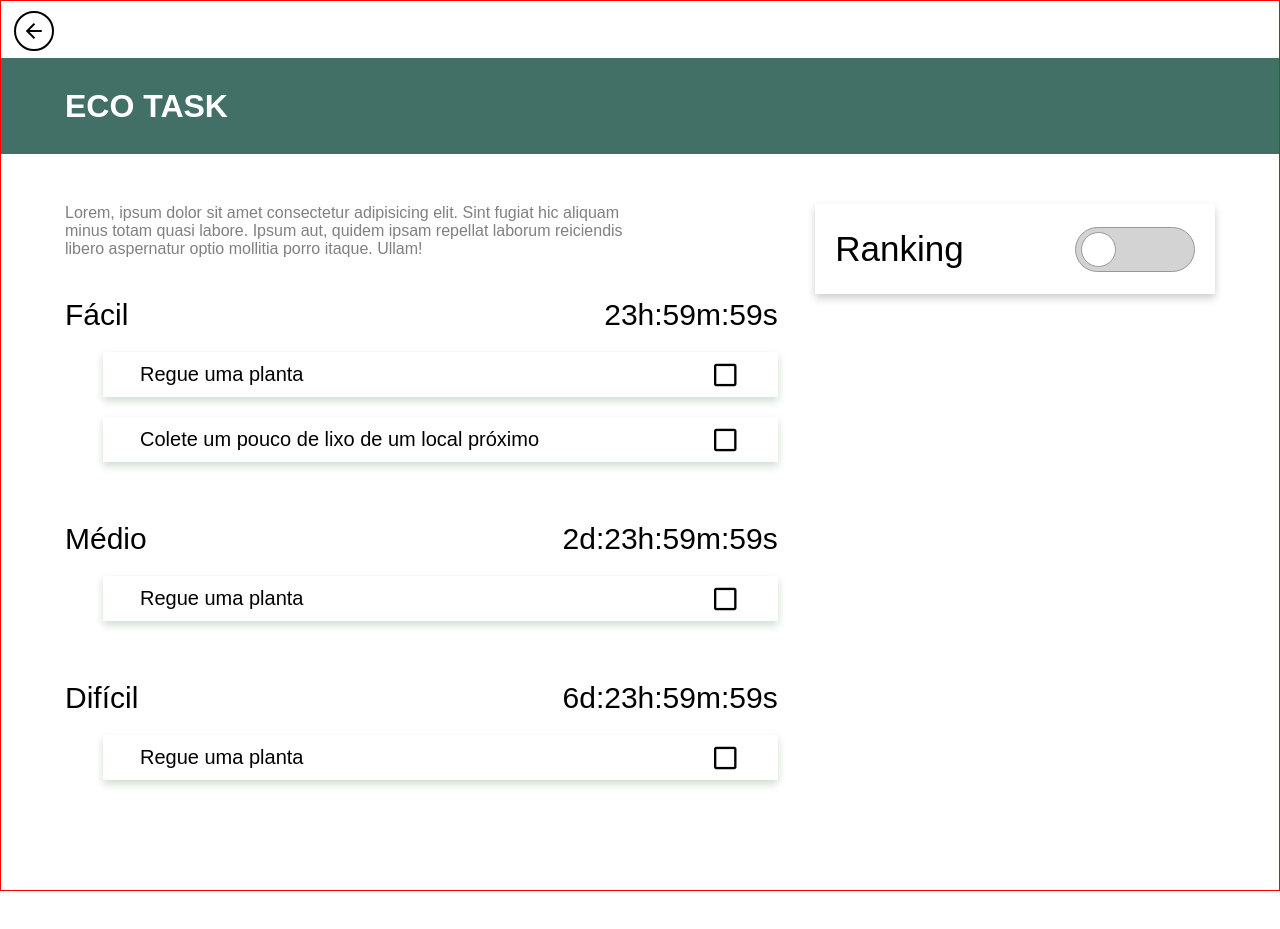
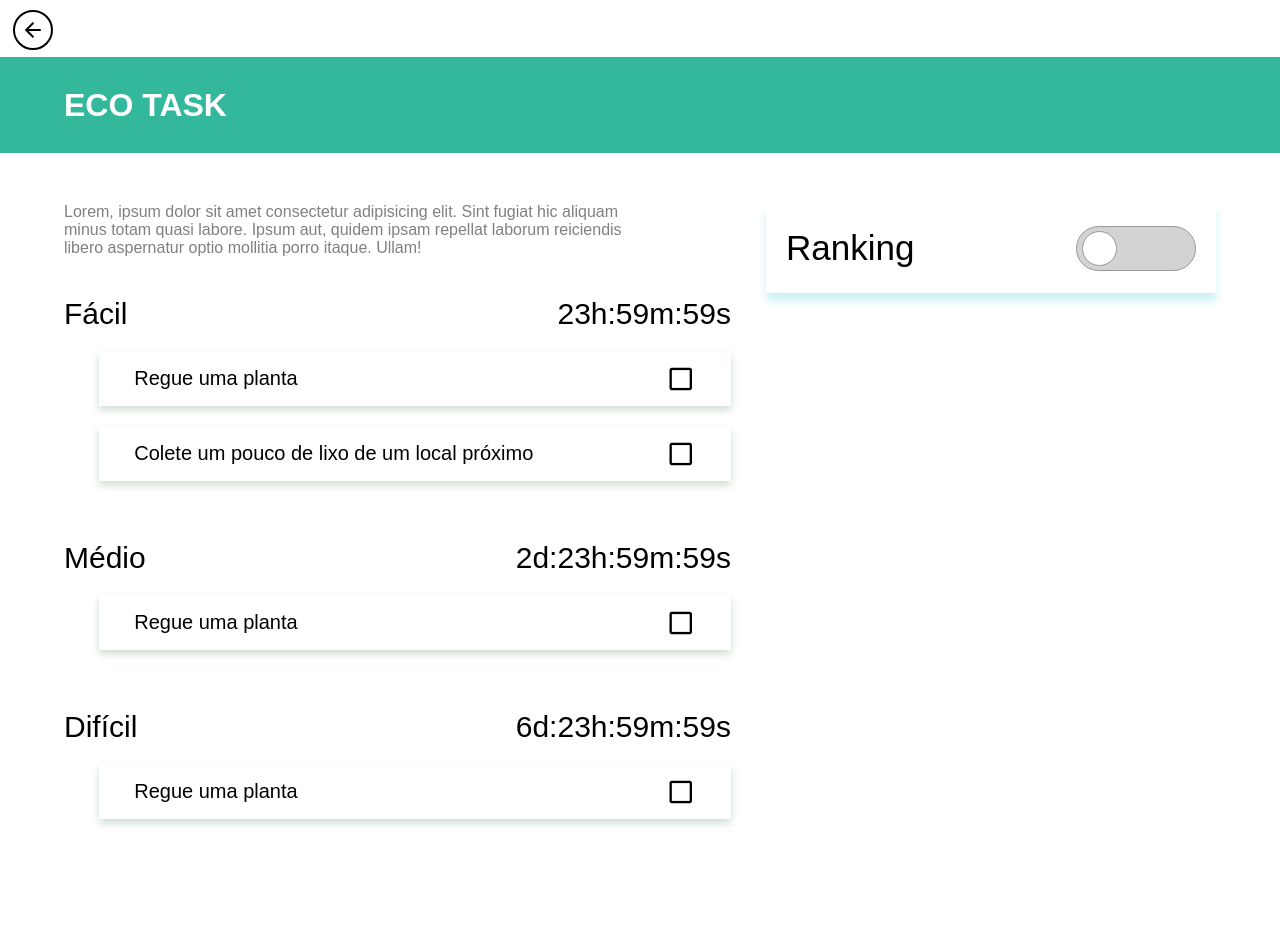
Before and after one commit to Vitorio-Desenvolvedor/App_habito_sustentabilidade, a website: page public/ecoTask.html in a window 1280 px wide. Before the commit the page ends 891 px from the top, so only its background shows below. Drawn offline with nearby package versions, Linux system fonts and the light colour scheme.

Commit message:
fiz correção na pasta ecoTesk

```diff
--- a/public/styles/ecoTask.css
+++ b/public/styles/ecoTask.css
@@ -22,7 +22,6 @@ a:hover {
 .containerEcoTask {
   min-height: 100vh;
   width: 100%;
-  border: 1px solid red;
   overflow-x: hidden;
 }
 .containerEcoTask * {
@@ -31,8 +30,7 @@ a:hover {
 
 .ecoTaskNavbar {
   height: 12vh;
-  background: #427066;
-  flex-direction: row;
+  background: #33b89b; /*--> cor adicionada*/
   flex-flow: column;
   justify-content: space-around;
   margin-bottom: 2vh;
@@ -90,15 +88,15 @@ a:hover {
   flex-flow: column;
 }
 .containerTasksRanking .containerRanking {
-  height: 70vh;
+  height: 55vh;
   flex-direction: column;
 }
 .containerTasksRanking .containerRanking .headerRanking {
   font-size: 35px;
-  box-shadow: 0 4px 8px 0 rgba(0, 0, 0, 0.2);
+  box-shadow: 0 8px 8px 0 rgba(5, 189, 196, 0.2); /*--> ampliando sombra do ranking (de 4px para 8px)*/
   height: 90px;
   align-items: center;
-  width: 400px;
+  width: 450px;
   justify-content: space-between;
   padding: 0 20px;
   -webkit-user-select: none;
@@ -157,8 +155,7 @@ a:hover {
   flex-shrink: 0;
 }
 .containerTasksRanking .containerRanking .ranking .usersRanking .userRanking {
-  box-shadow: 0 4px 8px 0 rgba(0, 0, 0, 0.2);
-  flex-shrink: 0;
+  box-shadow: 0 8px 8px 0 rgba(6, 218, 203, 0.2); /*--> ampliando a sombra do ranking,no nome do participante (de 4px para 8px)*/
   padding: 0 10px;
   width: 100%;
   height: 50px;
@@ -179,7 +176,7 @@ a:hover {
 }
 
 .ecoTask {
-  height: 45px;
+  height: 55px;
   margin: 10px 5%;
   width: 90%;
   align-items: center;
@@ -198,7 +195,7 @@ a:hover {
   box-shadow: 0 4px 8px 0 rgba(0, 0, 0, 0.2);
 }
 .containerRanking.activeRanking .headerRanking .btnToggleRanking {
-  background: #427066;
+  background: #33b89b;  /*--> cor adicionada*/
   justify-content: flex-end;
 }
 .containerRanking.activeRanking .ranking {
```
